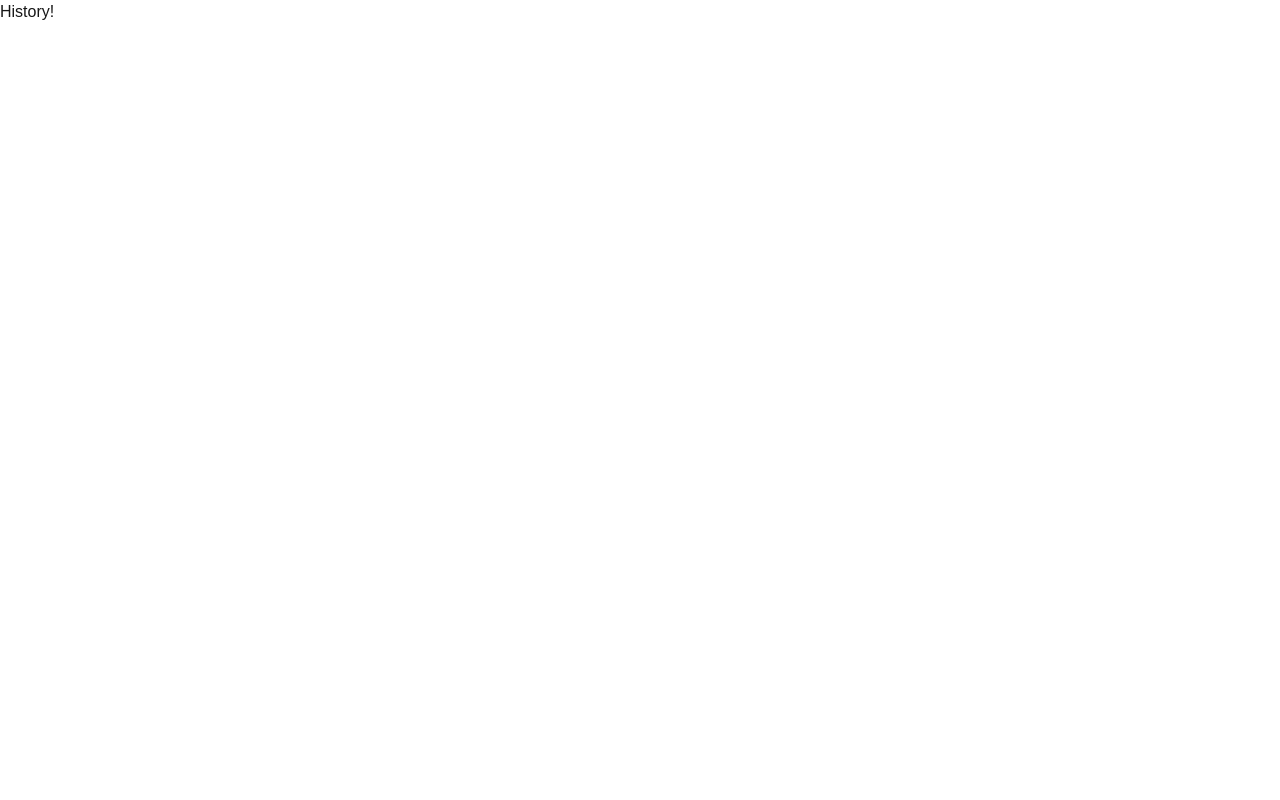
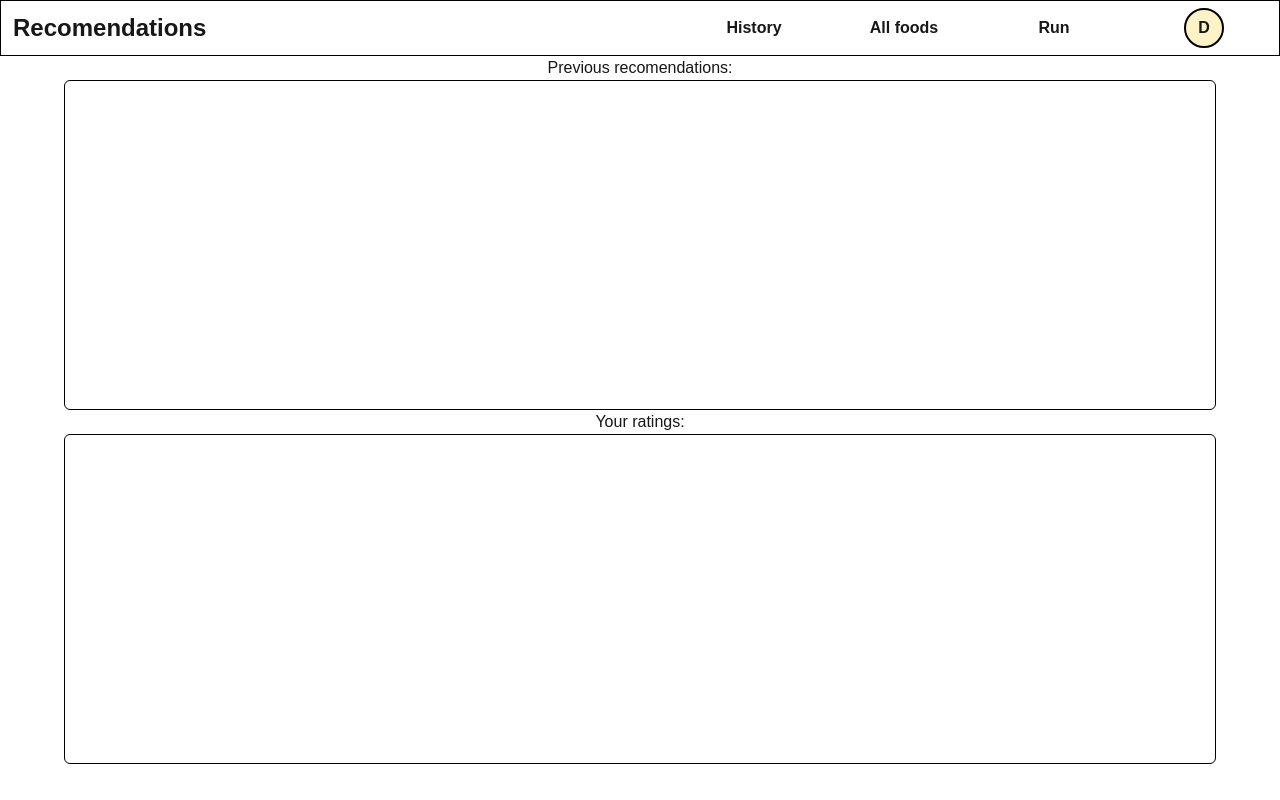
Before and after one commit to Diegdary/foodML-front, a Next.js app: page /history in a window 1280 px wide. Built offline with nearby package versions, Linux system fonts and the light colour scheme.

Commit message:
history mark-up started

```diff
--- a/src/app/history/page.tsx
+++ b/src/app/history/page.tsx
@@ -1,7 +1,37 @@
 "use client";
 
-export default function History(){
-    return <div>
-        <h1>History!</h1>
-    </div>
-}
+import { useState } from "react";
+
+export default function History() {//get info
+  const [name, setName] = useState("Diego");
+    return (
+      <div>
+        <header className="h-14 w-full border border-black border-solid">
+          <nav className="flex justify-between items-center h-full">
+            <a href="/" className="font-bold text-2xl ml-3">Recomendations</a>
+            <div className="flex justify-around items-center w-[600px] h-full">
+              <a href="/history" className="font-bold basis-full text-center">History</a>
+              <a href="/" className="font-bold basis-full text-center">All foods</a>
+              <a href="/" className="font-bold basis-full text-center">Run</a>
+              <div className="font-bold basis-full text-center h-full flex justify-center items-center">
+                <div className="bg-amber-100 border-2 border-black border-solid rounded-full h-10 w-10 flex justify-center items-center">
+                    <a href="/" >{name[0]}</a>
+                </div>
+              </div>
+            </div>
+          </nav>
+        </header>
+        <main className="flex flex-col items-center">
+          <h2 className="text-left">Previous recomendations:</h2>
+          <article className="w-[90%] h-[330px] border border-solid border-black rounded-md ">
+
+          </article>
+          <h2 className="text-left">Your ratings:</h2>
+          <article className="w-[90%] h-[330px] border border-solid border-black rounded-md ">
+
+          </article>
+        </main>
+
+      </div>
+    )
+};
--- a/src/app/home-page.tsx
+++ b/src/app/home-page.tsx
@@ -1,6 +1,5 @@
 "use client";
 
-import { useRouter } from "next/navigation";
 import { FontAwesomeIcon } from "@fortawesome/react-fontawesome";
 import { faStar } from "@fortawesome/free-solid-svg-icons";
 import { faStar as voidStar } from "@fortawesome/free-regular-svg-icons";
@@ -8,7 +7,6 @@ import { useState } from "react";
 
 
 export default function Home() {
-  const router = useRouter();
   const [name, setName] = useState("Diego");
   const [Findex, setFindex] = useState(0);
   const [temp_rating, setTempRt] = useState([0,-1]);//[old position, current position]
@@ -32,11 +30,9 @@ export default function Home() {
     <div>
       <header className="h-14 w-full border border-black border-solid">
         <nav className="flex justify-between items-center h-full">
-          <a href="/" className="font-bold text-2xl ml-3">
-            Recomendations
-          </a>
+          <a href="/" className="font-bold text-2xl ml-3">Recomendations</a>
           <div className="flex justify-around items-center w-[600px] h-full">
-            <a href="/" className="font-bold basis-full text-center">History</a>
+            <a href="/history" className="font-bold basis-full text-center">History</a>
             <a href="/" className="font-bold basis-full text-center">All foods</a>
             <a href="/" className="font-bold basis-full text-center">Run</a>
             <div className="font-bold basis-full text-center h-full flex justify-center items-center">
@@ -52,12 +48,11 @@ export default function Home() {
         <article className="bg-amber-100 border border-black border-solid w-[90%] h-[37vh] p-5 rounded-md flex gap-10">
           {foodPack.map((value, index) => (
             <div key={index} className="basis-full flex flex-col justify-center" onClick={() => { setFindex(index) }}>
-              <figure className="relative border border-black border-solid w-full h-[70%] flex items-end">
-                <img className="absolute w-full h-full object-cover" src="./template.jpeg" alt="" />
+              <figure className="relative border border-black border-solid w-full h-[70%] flex items-end rounded-md overflow-hidden">
+                <img className="absolute w-full h-full object-cover " src="./template.jpeg" alt="" />
                 <div className="w-full z-50 bg-linear-to-b from-[rgba(0,0,0,0)] to-[rgba(0,0,0,6)]">
                   <h3 className="m-2 font-bold  text-white">{value.name}</h3>
                 </div>
-
               </figure>
               <p className="ml-1">{value.category}</p>
             </div>
@@ -67,11 +62,10 @@ export default function Home() {
           <section className="basis-full flex flex-col">
             <div className="w-[90%] self-center">
               <h2 className="text-2xl font-bold">{foodPack[Findex].name}</h2>
-              <figure className="border border-black border-solid w-full flex items-end grow">
+              <figure className="mt-1 border border-black border-solid w-full flex items-end grow">
                 <img className="w-full h-full object-cover" src="./template.jpeg" alt="" />
               </figure>
             </div>
-
           </section>
           <section className="basis-full flex flex-col justify-around">
             <div>
@@ -89,7 +83,7 @@ export default function Home() {
               <div className="flex justify-center">
                 {starsController(temp_rating[1])}
               </div>
-              <button className="mt-10 p-1 border-2 border-black border-solid rounded-xl bg-green-300 font-bold" onClick={()=>{router.push('/history')}}>sent rating!</button>
+              <button className="mt-10 p-1 border-2 border-solid rounded-xl border-black bg-green-700 text-white font-bold">sent rating!</button>
             </div>
           </section>
           <section className="basis-full flex flex-col ">
```
